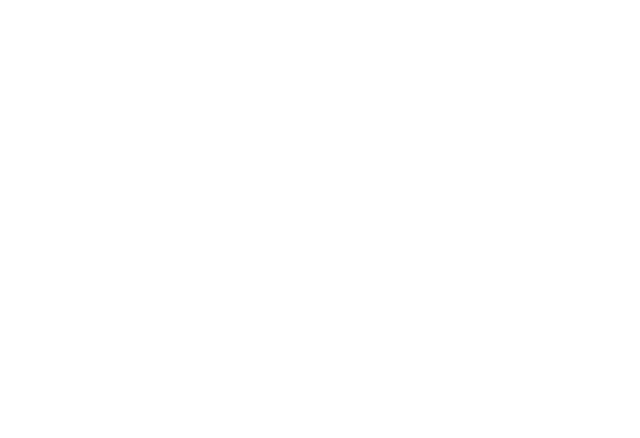
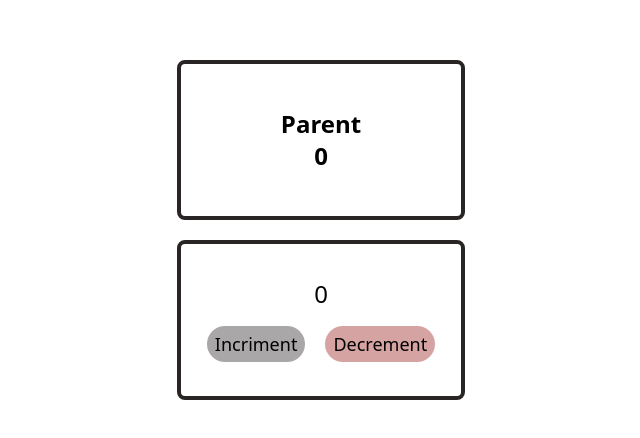
Before and after one commit to neyaznafiz/React_State-Management, a React (Create React App) app: page / in a window 1280 px wide. Shown: the part 170-608 px from the top of the page, without its empty margins (319-959 px from the left). Built offline with nearby package versions, Linux system fonts and the light colour scheme.

Commit message:
increment decrement two types of functionality and design implimen

```diff
--- a/src/App.js
+++ b/src/App.js
@@ -1,9 +1,9 @@
-
+import Parent from "./pages/Parent";
 
 function App() {
   return (
     <div className="">
-
+      <Parent />
     </div>
   );
 }
--- /dev/null
+++ b/src/pages/Child.js
@@ -0,0 +1,29 @@
+import React from "react";
+
+function Child({ count, setCount }) {
+  return (
+    <div className="">
+      <div className="flex flex-col gap-y-4 justify-center items-center h-40 w-72 border-4 border-primary rounded-lg text-2xl ">
+        <h1>{count}</h1>
+
+        <div className="space-x-5">
+          <button
+            onClick={() => setCount(count + 1)}
+            className="text-lg bg-primary/40 px-2 py-1 rounded-full"
+          >
+            Incriment
+          </button>
+
+          <button
+            onClick={() => setCount((prvState) => prvState - 1)}
+            className="text-lg bg-red-800/40 px-2 py-1 rounded-full"
+          >
+            Decrement
+          </button>
+        </div>
+      </div>
+    </div>
+  );
+}
+
+export default Child;
--- /dev/null
+++ b/src/pages/Parent.js
@@ -0,0 +1,19 @@
+import React, { useState } from "react";
+import Child from "./Child";
+
+function Parent() {
+  const [count, setCount] = useState(0);
+
+  return (
+    <div className=" flex flex-col gap-y-5 justify-center items-center h-screen w-screen">
+      <div className="flex flex-col justify-center items-center h-40 w-72 border-4 border-primary rounded-lg text-2xl font-semibold">
+        <h1>Parent</h1>
+        <h1>{count}</h1>
+          </div>
+
+          <Child count={count} setCount={setCount} />
+    </div>
+  );
+}
+
+export default Parent;
--- a/tailwind.config.js
+++ b/tailwind.config.js
@@ -2,7 +2,12 @@
 module.exports = {
   content: ["./src/**/*.{html,js}"],
   theme: {
-    extend: {},
+    extend: {
+      colors: {
+        primary: "#292524",
+        gold:"#d39d15"
+      },
+    },
   },
   plugins: [],
 }
```
